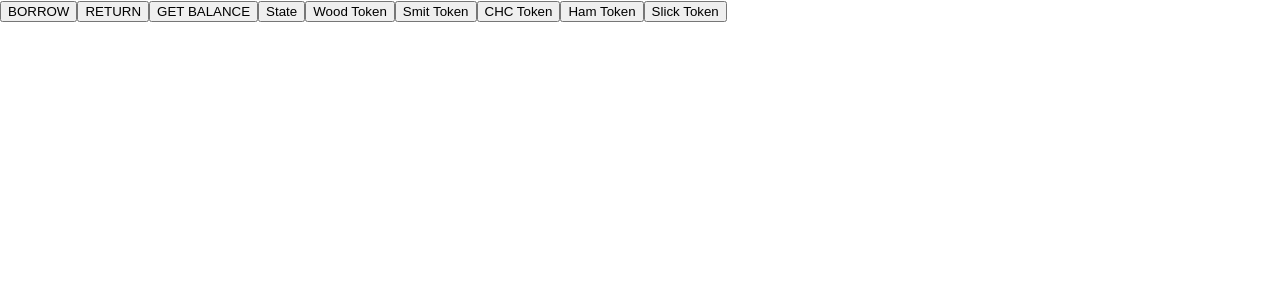
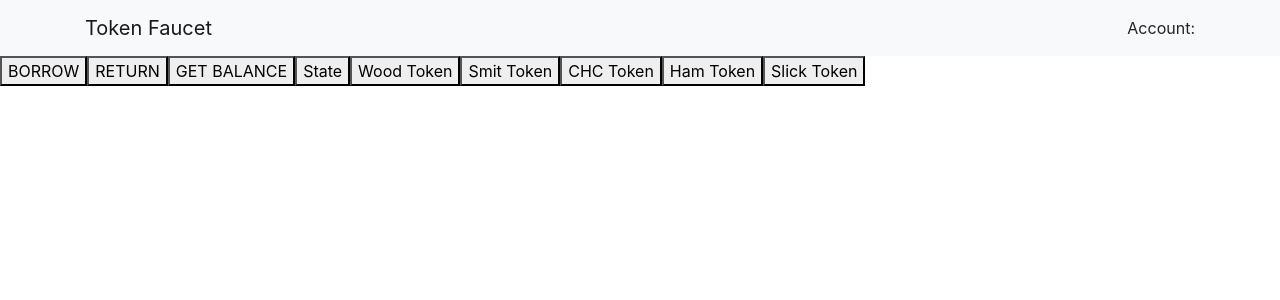
Before and after one commit to SheteSmit/TungstenGroupProject, a React (Create React App) app: page / in a window 1280 px wide. Shown: the top 300 px of the page. Built offline with nearby package versions, Linux system fonts and the light colour scheme.

Commit message:
Added Nav

```diff
--- a/package.json
+++ b/package.json
@@ -7,6 +7,7 @@
     "@testing-library/react": "^11.1.0",
     "@testing-library/user-event": "^12.1.10",
     "react": "^17.0.1",
+    "react-bootstrap": "^1.5.2",
     "react-dom": "^17.0.1",
     "react-scripts": "4.0.3",
     "web-vitals": "^1.0.1",
--- a/src/App.js
+++ b/src/App.js
@@ -6,6 +6,7 @@ import Wood from "./abis/WoodToken.json";
 import Smit from "./abis/SmitCoin.json";
 import Slick from "./abis/Token.json";
 import Ham from "./abis/HAM.json";
+import NavBar from "./components/navBar";
 
 class App extends Component {
   async componentWillMount() {
@@ -109,7 +110,8 @@ class App extends Component {
 
   render() {
     return (
-      <div>
+      <>
+        <NavBar account={this.state.account} />
         <button onClick={this.borrow.bind(this)}>BORROW</button>
         <button onClick={this.sendAmount.bind(this)}>RETURN</button>
         <button onClick={this.balance.bind(this)}>GET BALANCE</button>
@@ -121,7 +123,7 @@ class App extends Component {
         <button onClick={this.changeToken.bind(this, Slick)}>
           Slick Token
         </button>
-      </div>
+      </>
     );
   }
 }
--- /dev/null
+++ b/src/components/navBar.jsx
@@ -0,0 +1,18 @@
+import React from 'react';
+import { Navbar, NavItem, Container } from 'react-bootstrap';
+
+export default function NavBar(props) {
+    return (
+        <header>
+            <Navbar expand="lg" variant="light" bg="light">
+                <Container>
+                    <Navbar.Brand href="#">Token Faucet</Navbar.Brand>
+                    <NavItem>
+                        Account: {props.account}
+                    </NavItem>
+                </Container>
+            </Navbar>
+
+        </header>
+    )
+}
--- a/src/index.js
+++ b/src/index.js
@@ -3,6 +3,7 @@ import ReactDOM from 'react-dom';
 import './index.css';
 import App from './App';
 import reportWebVitals from './reportWebVitals';
+import 'bootstrap/dist/css/bootstrap.min.css';
 
 ReactDOM.render(
   <React.StrictMode>
```
Also changed, not shown: 1 other file (tests, documents, lock files or other folders).
